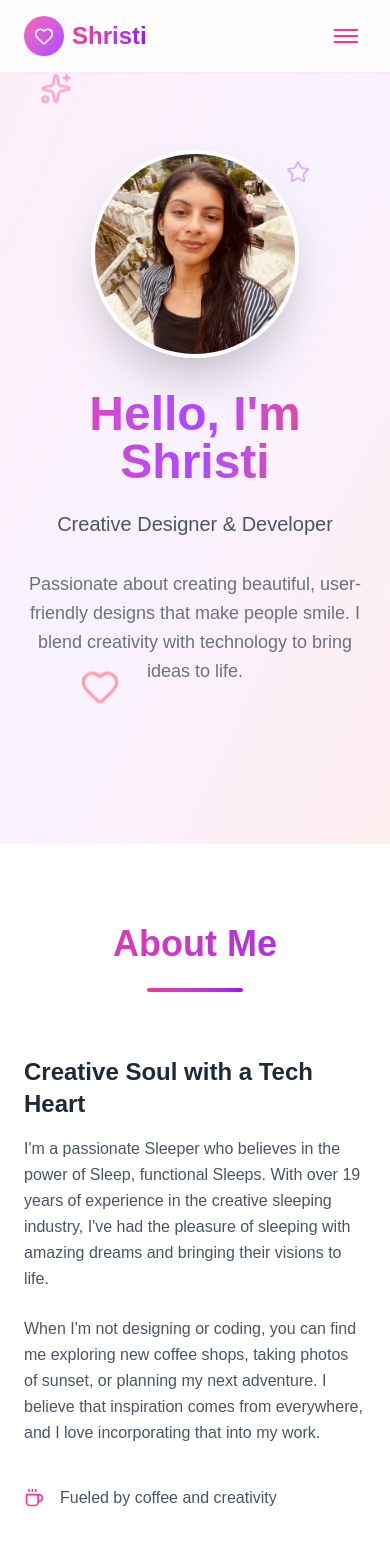
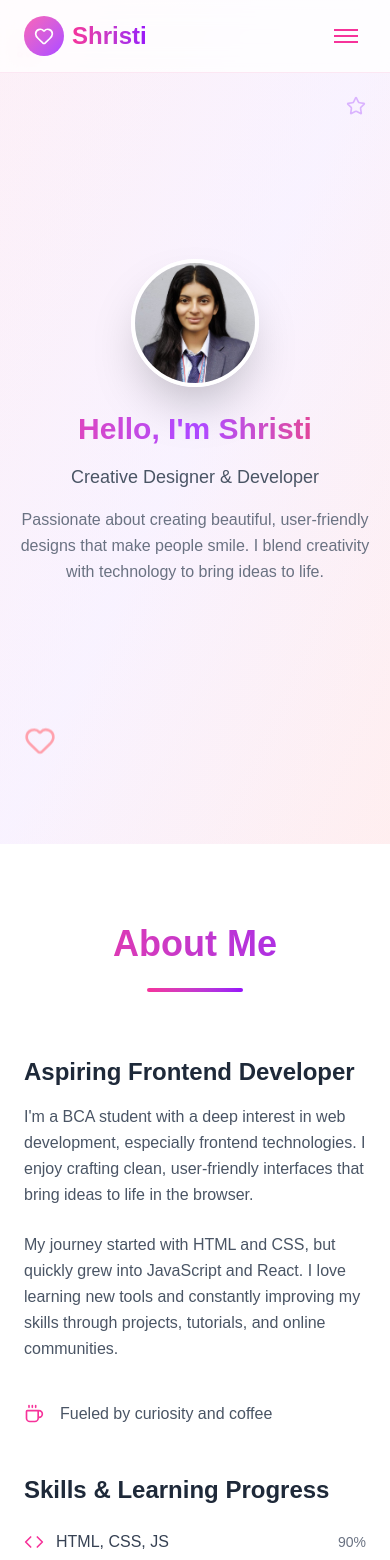
Before and after one commit to Shhristii/portfolio, a Next.js app: page / in a window 390 px wide. Shown: the top 1560 px of the page. Built offline with nearby package versions, Linux system fonts and the light colour scheme.

Commit message:
Refactor code structure for improved readability and maintainability

```diff
--- a/app/layout.js
+++ b/app/layout.js
@@ -12,8 +12,8 @@ const geistMono = Geist_Mono({
 });
 
 export const metadata = {
-  title: "Create Next App",
-  description: "Generated by create next app",
+  title: "Shristi Bhattarai",
+  description: "Portfolio of Shristi Bhattarai - Creative Designer & Developer",
 };
 
 export default function RootLayout({ children }) {
--- a/components/About.js
+++ b/components/About.js
@@ -1,12 +1,12 @@
 import React from "react";
-import { Palette, Code, Camera, Sparkles, Coffee } from "lucide-react";
+import { Laptop, Code, BookOpen, Sparkles, Coffee } from "lucide-react";
 
 const About = () => {
   const skills = [
-    { name: "UI/UX Design", level: 95, icon: Palette },
-    { name: "React Development", level: 88, icon: Code },
-    { name: "Photography", level: 92, icon: Camera },
-    { name: "Creative Direction", level: 90, icon: Sparkles },
+    { name: "HTML, CSS, JS", level: 90, icon: Code },
+    { name: "React Development", level: 80, icon: Laptop },
+    { name: "Responsive Design", level: 85, icon: Sparkles },
+    { name: "Version Control (Git)", level: 75, icon: BookOpen },
   ];
 
   return (
@@ -22,30 +22,29 @@ const About = () => {
           <div className="grid lg:grid-cols-2 gap-12 items-center">
             <div className="space-y-6">
               <h3 className="text-2xl font-semibold text-gray-800 mb-4">
-                Creative Soul with a Tech Heart
+                Aspiring Frontend Developer
               </h3>
               <p className="text-gray-600 leading-relaxed">
-                I'm a passionate Sleeper who believes in the power of Sleep,
-                functional Sleeps. With over 19 years of experience in the
-                creative sleeping industry, I've had the pleasure of sleeping
-                with amazing dreams and bringing their visions to life.
+                I'm a BCA student with a deep interest in web development,
+                especially frontend technologies. I enjoy crafting clean,
+                user-friendly interfaces that bring ideas to life in the browser.
               </p>
               <p className="text-gray-600 leading-relaxed">
-                When I'm not designing or coding, you can find me exploring new
-                coffee shops, taking photos of sunset, or planning my next
-                adventure. I believe that inspiration comes from everywhere, and
-                I love incorporating that into my work.
+                My journey started with HTML and CSS, but quickly grew into
+                JavaScript and React. I love learning new tools and constantly
+                improving my skills through projects, tutorials, and online
+                communities.
               </p>
               <div className="flex items-center space-x-4 pt-4">
                 <Coffee className="w-5 h-5 text-pink-500" />
                 <span className="text-gray-600">
-                  Fueled by coffee and creativity
+                  Fueled by curiosity and coffee
                 </span>
               </div>
             </div>
             <div className="space-y-6">
               <h3 className="text-2xl font-semibold text-gray-800 mb-6">
-                Skills & Expertise
+                Skills & Learning Progress
               </h3>
               {skills.map((skill, index) => (
                 <div key={index} className="space-y-2">
--- a/components/Footer.js
+++ b/components/Footer.js
@@ -16,6 +16,12 @@ const Footer = () => {
             </p>
             <div className="flex justify-center space-x-6 mb-8">
               <a
+                href="https://www.facebook.com/bhattarai.aarci.9"
+                target="_blank"
+              >
+                <Facebook className="w-6 h-6 text-pink-100 hover:text-white transition-colors" />
+              </a>
+              <a
                 target="_blank"
                 href="https://www.instagram.com/shre_esty_/"
                 className="text-pink-100 hover:text-white transition-colors"
@@ -29,12 +35,7 @@ const Footer = () => {
               >
                 <Github className="w-6 h-6" />
               </a>
-              <a
-                href="https://www.facebook.com/bhattarai.aarci.9"
-                target="_blank"
-              >
-                <Facebook className="w-6 h-6 text-pink-100 hover:text-white transition-colors" />
-              </a>
+
             </div>
             <div className="border-t border-pink-400 pt-8">
               <p className="text-pink-100 text-sm">
--- a/components/Header.js
+++ b/components/Header.js
@@ -1,6 +1,6 @@
-'use client'
-import React, { useState } from 'react';
-import { Heart } from 'lucide-react';
+"use client";
+import React, { useState } from "react";
+import { Heart } from "lucide-react";
 
 const Header = () => {
   const [isMenuOpen, setIsMenuOpen] = useState(false);
@@ -14,13 +14,25 @@ const Header = () => {
               <Heart className="w-5 h-5 text-white" />
             </div>
             <span className="text-2xl font-bold bg-gradient-to-r from-pink-500 to-purple-600 bg-clip-text text-transparent">
-              Shristi
+              <a href="#home" className="hover:underline">
+                Shristi
+              </a>
             </span>
           </div>
 
           <nav className="hidden md:flex space-x-8">
-            <a href="#home" className="text-gray-700 hover:text-pink-500 transition-colors font-medium">Home</a>
-            <a href="#about" className="text-gray-700 hover:text-pink-500 transition-colors font-medium">About</a>
+            <a
+              href="#home"
+              className="text-gray-700 hover:text-pink-500 transition-colors font-medium"
+            >
+              Home
+            </a>
+            <a
+              href="#about"
+              className="text-gray-700 hover:text-pink-500 transition-colors font-medium"
+            >
+              About
+            </a>
           </nav>
 
           <button
@@ -37,8 +49,18 @@ const Header = () => {
 
         {isMenuOpen && (
           <nav className="md:hidden mt-4 pb-4 space-y-2">
-            <a href="#home" className="block py-2 text-gray-700 hover:text-pink-500 transition-colors">Home</a>
-            <a href="#about" className="block py-2 text-gray-700 hover:text-pink-500 transition-colors">About</a>
+            <a
+              href="#home"
+              className="block py-2 text-gray-700 hover:text-pink-500 transition-colors"
+            >
+              Home
+            </a>
+            <a
+              href="#about"
+              className="block py-2 text-gray-700 hover:text-pink-500 transition-colors"
+            >
+              About
+            </a>
           </nav>
         )}
       </div>
--- a/components/Hero.js
+++ b/components/Hero.js
@@ -9,37 +9,37 @@ const Hero = () => {
       className="min-h-screen flex items-center justify-center bg-gradient-to-br from-pink-50 via-purple-50 to-rose-50 relative overflow-hidden"
     >
       <div className="absolute inset-0 bg-gradient-to-br from-pink-100/20 via-purple-100/20 to-rose-100/20"></div>
-      {/* Floating Elements */}
-      <div className="absolute top-20 left-10 animate-bounce">
-        <Sparkles className="w-8 h-8 text-pink-300" />
+      {/* Floating Elements - responsive positions */}
+      <div className="absolute top-10 left-4 sm:top-20 sm:left-10 animate-bounce">
+        <Sparkles className="w-6 h-6 sm:w-8 sm:h-8 text-pink-300" />
       </div>
-      <div className="absolute top-40 right-20 animate-pulse">
-        <Star className="w-6 h-6 text-purple-300" />
+      <div className="absolute top-24 right-6 sm:top-40 sm:right-20 animate-pulse">
+        <Star className="w-5 h-5 sm:w-6 sm:h-6 text-purple-300" />
       </div>
       <div
-        className="absolute bottom-32 left-20 animate-bounce"
+        className="absolute bottom-20 left-6 sm:bottom-32 sm:left-20 animate-bounce"
         style={{ animationDelay: "1s" }}
       >
-        <Heart className="w-10 h-10 text-rose-300" />
+        <Heart className="w-8 h-8 sm:w-10 sm:h-10 text-rose-300" />
       </div>
-      <div className="container mx-auto px-6 text-center relative z-10">
-        <div className="max-w-4xl mx-auto">
-          <div className="mb-8 mt-10">
+      <div className="container mx-auto px-4 sm:px-6 text-center relative z-10">
+        <div className="max-w-2xl md:max-w-4xl mx-auto">
+          <div className="mb-6 mt-8 sm:mb-8 sm:mt-10">
             <Image
-              src="/pp.jpg"
+              src="/aaa.jpg"
               alt="Profile"
-              className="h-52 w-52 object-cover rounded-full mx-auto mb-6 border-4 border-white shadow-2xl hover:scale-105 transition-transform duration-300"
+              className="h-32 w-32 sm:h-52 sm:w-52 object-cover rounded-full mx-auto mb-4 sm:mb-6 border-4 border-white shadow-2xl hover:scale-105 transition-transform duration-300"
               width={128}
               height={128}
             />
           </div>
-          <h1 className="text-5xl md:text-7xl font-bold mb-6 bg-gradient-to-r from-pink-500 via-purple-500 to-rose-500 bg-clip-text text-transparent">
+          <h1 className="text-3xl sm:text-5xl md:text-7xl font-bold mb-4 sm:mb-6 bg-gradient-to-r from-pink-500 via-purple-500 to-rose-500 bg-clip-text text-transparent">
             Hello, I'm Shristi
           </h1>
-          <p className="text-xl md:text-2xl text-gray-600 mb-8 font-light">
+          <p className="text-lg sm:text-xl md:text-2xl text-gray-600 mb-4 sm:mb-8 font-light">
             Creative Designer & Developer
           </p>
-          <p className="text-lg text-gray-500 mb-12 max-w-2xl mx-auto leading-relaxed">
+          <p className="text-base sm:text-lg text-gray-500 mb-8 sm:mb-12 max-w-xl sm:max-w-2xl mx-auto leading-relaxed">
             Passionate about creating beautiful, user-friendly designs that make
             people smile. I blend creativity with technology to bring ideas to
             life.
--- a/next.config.mjs
+++ b/next.config.mjs
@@ -1,4 +1,6 @@
 /** @type {import('next').NextConfig} */
-const nextConfig = {};
+module.exports = {
+  output: "export",
+};
 
 export default nextConfig;
--- a/package.json
+++ b/package.json
@@ -1,10 +1,11 @@
 {
-  "name": "port",
+  "name": "shristi-portfolio",
   "version": "0.1.0",
   "private": true,
   "scripts": {
-    "dev": "next dev --turbopack",
     "build": "next build",
+    "export": "next export",
+    "deploy": "next build && next export",
     "start": "next start",
     "lint": "next lint"
   },
```
Also changed, not shown: public/aaa.jpg (added).
